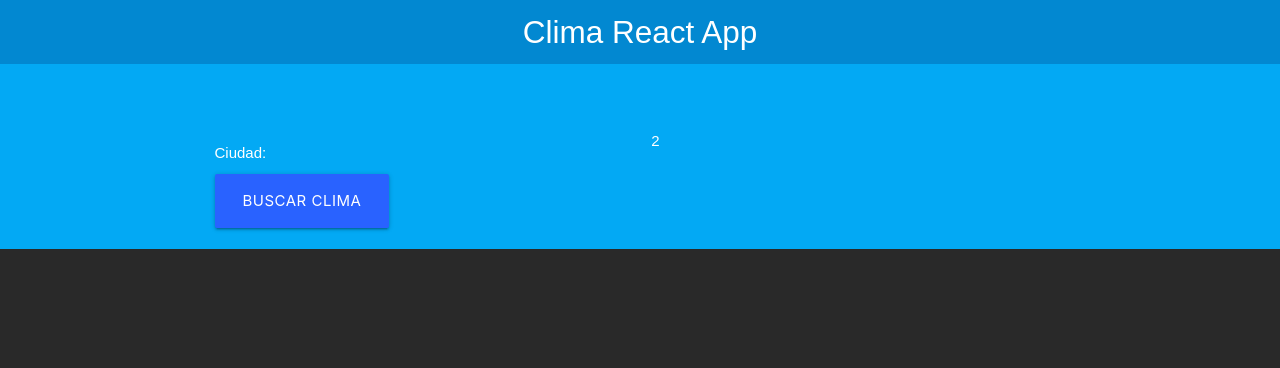
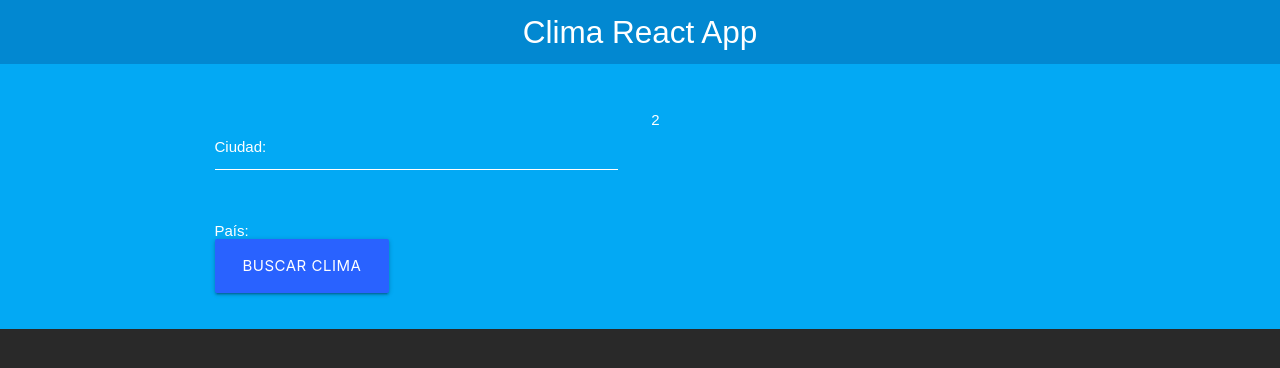
Before and after one commit to SebaGNH/Obtener-Clima-desde-API--React, a React (Create React App) app: page / in a window 1280 px wide. Shown: the top 368 px of the page. Built offline with nearby package versions, Linux system fonts and the light colour scheme; no server answers; the HTML template or start-up script is replaced by a standard one.

Commit message:
se migró estado a App y se realizó conección a la API

```diff
--- a/src/App.js
+++ b/src/App.js
@@ -1,13 +1,55 @@
-import React, {Fragment} from 'react';
+import React, {Fragment, useState,useEffect} from 'react';
+import Formulario from './components/Formulario';
 import Header from './components/Header';
 
 
 function App() {
+  const [busqueda, setBusqueda] = useState({
+    ciudad:'',
+    pais:''
+  });
+  const [consultar, setConsutar] = useState(false);
+
+  //Para que consulte la api solo si cambia entre true a false
+  useEffect(()=>{
+    //key 39d3f92c88350d8f0a3b39e4579e3b07
+    const consultarApi = async () => {
+      const {ciudad,pais} = busqueda;
+      const API_key = '39d3f92c88350d8f0a3b39e4579e3b07';
+      const respuesta = await fetch(`http://api.openweathermap.org/data/2.5/weather?q=${ciudad},${pais}&appid=${API_key}`);
+
+    const data =  await respuesta.json();
+    console.clear();
+    console.log(data.weather[0].description)
+    //console.log(frase[0])
+    //frase.then(resultado => console.log(resultado));
+    }
+    consultarApi(); //Se llama adentro
+  },[consultar]);
+
+
+
   return (
     <Fragment>
       <Header
         titulo="Clima React App"
       />
+    <div className="contenedor-form">
+        <div className="container">
+          <div className="row">
+            <div className="col m6 s12">
+              <Formulario
+                busqueda={busqueda}
+                setBusqueda={setBusqueda}
+                setConsutar={setConsutar}
+              />
+            </div>
+            <div className="col m6 s12">
+              2
+            </div>
+          </div>
+        </div>
+      </div>
     </Fragment>
   );
 }
--- a/src/components/Formulario.js
+++ b/src/components/Formulario.js
@@ -1,11 +1,7 @@
 import React, { useState } from 'react';
 
 
-const Formulario = () => {
-  const [busqueda, setBusqueda] = useState({
-    ciudad:'',
-    pais:''
-  });
+const Formulario = ({busqueda, setBusqueda,setConsutar}) => {
   const [error, setError] = useState(false);
 
   //Funcion que coloca los elementos en el state
@@ -29,6 +25,7 @@ const Formulario = () => {
 
 
     //Pasar al componente principal
+    setConsutar(true);
   }
 
 
--- a/src/components/Header.js
+++ b/src/components/Header.js
@@ -8,18 +8,7 @@ const Header = ({titulo}) => {
           <a href="#!" target="_blank" className='brand-logo'>{titulo}</a>
         </div>
 
-        <div className="contenedor-form">
-          <div className="container">
-            <div className="row">
-              <div className="col m6 s12">
-                <Formulario/>
-              </div>
-              <div className="col m6 s12">
-                2
-              </div>
-            </div>
-          </div>
-        </div>
+
       </nav>
     </>
   );
```
